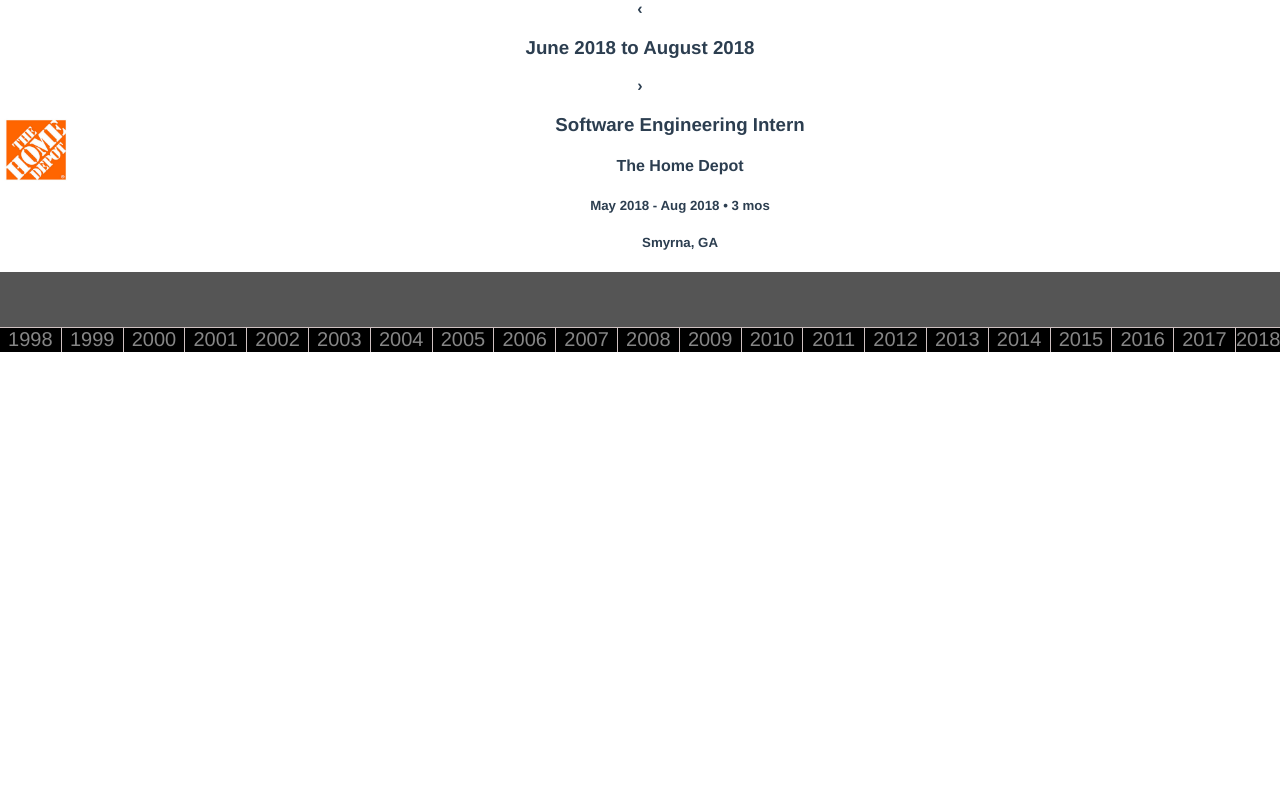
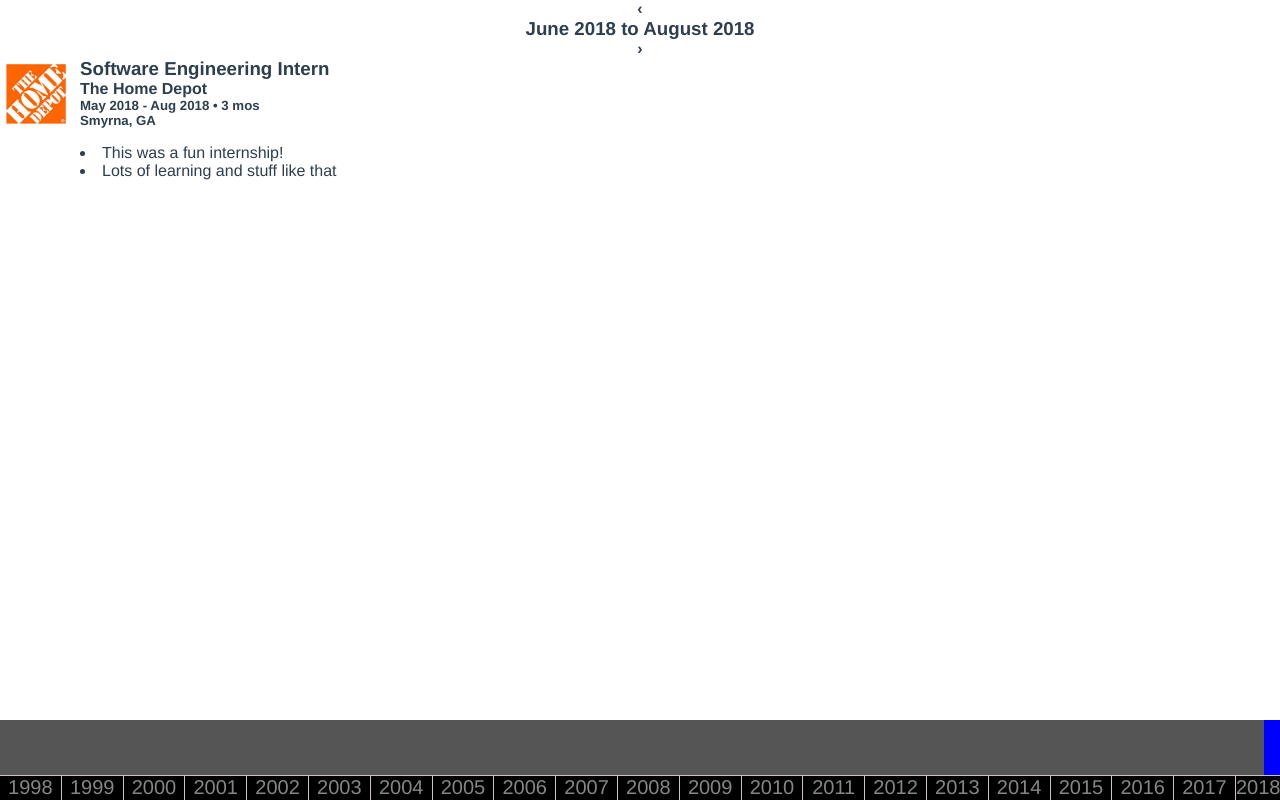
Before and after one commit to vivekraja07/lifeMapper, a Vue app: page / in a window 1280 px wide. Built offline with nearby package versions, Linux system fonts and the light colour scheme.

Commit message:
Active timeline set

```diff
--- a/src/App.vue
+++ b/src/App.vue
@@ -12,7 +12,11 @@
 html, body {
   height: 100%;
   width: 100%;
+}
+
+* {
   margin: 0;
+  border: 0;
 }
 
 #app {
--- a/src/components/Information.vue
+++ b/src/components/Information.vue
@@ -21,9 +21,13 @@
                         <h4 class = "companyName"> {{events[active].info[propertyName].company}} </h4>
                         <h5 class = "timeRange"> {{events[active].info[propertyName].range}} </h5>
                         <h5 class = "timeRange"> {{events[active].info[propertyName].location}} </h5>
-
                     </div>
 
+                    <div class = "extraDetails">
+                        <li v-for="point in events[active].info[propertyName].addDetails" :key="point">
+                            {{point}}
+                        </li>
+                    </div>
 
 
                 </div>
@@ -55,6 +59,19 @@
 
 <style scoped>
 
+    #features {
+        height: 90%;
+    }
+
+    .jobHolder {
+        text-align: left;
+    }
+
+    .extraDetails {
+        margin-left: 80px;
+        margin-top: 16px;
+    }
+
     .summaryInfo {
         margin-left: 80px;
     }
--- a/src/components/Timeline.vue
+++ b/src/components/Timeline.vue
@@ -1,7 +1,7 @@
 <template>
     <div id="timeContainer">
         <div id="eventContainer">
-            <div v-for="event in events" :key="event.start" class="rectangle" :style="{width: getWidth(event.start, event.end)}">
+            <div v-for="(event, propertyName, index) in events" :key="index" :class="{'rectangle':true, 'active':(propertyName === active)}" v-on:click="activeSet(propertyName)" :style="{width: getWidth(event.start, event.end)}">
 
             </div>
         </div>
@@ -42,10 +42,9 @@
     events: Object
   },
   methods: {
-    //   ...mapActions([
-    //   // `mapActions` also supports payloads:
-    //   'incrementBy' // map `this.incrementBy(amount)` to `this.$store.dispatch('incrementBy', amount)`
-    // ]),
+      ...mapActions([
+      'activeSet'
+    ]),
     getWidth(beg, finish) {
           var total = '248';
           var start = this.getAsMonth(beg);
@@ -107,11 +106,9 @@
 
 <!-- Add "scoped" attribute to limit CSS to this component only -->
 <style scoped>
-/* Timeline - Years */
 
 
 #timeContainer {
-    width: 100%;
     height: 10%;
     display: flex;
     flex-direction: column;
--- a/src/store.js
+++ b/src/store.js
@@ -13,8 +13,8 @@
     }
   },
   actions: {
-    increment (context) {
-      context.commit('setActive')
+    activeSet (context, active) {
+      context.commit('setActive', active)
     }
   }
 })
--- a/src/views/Home.vue
+++ b/src/views/Home.vue
@@ -777,4 +777,9 @@
   height: 100%;
   width: 100%;
 }
+
+
+
+
+
 </style>
```
